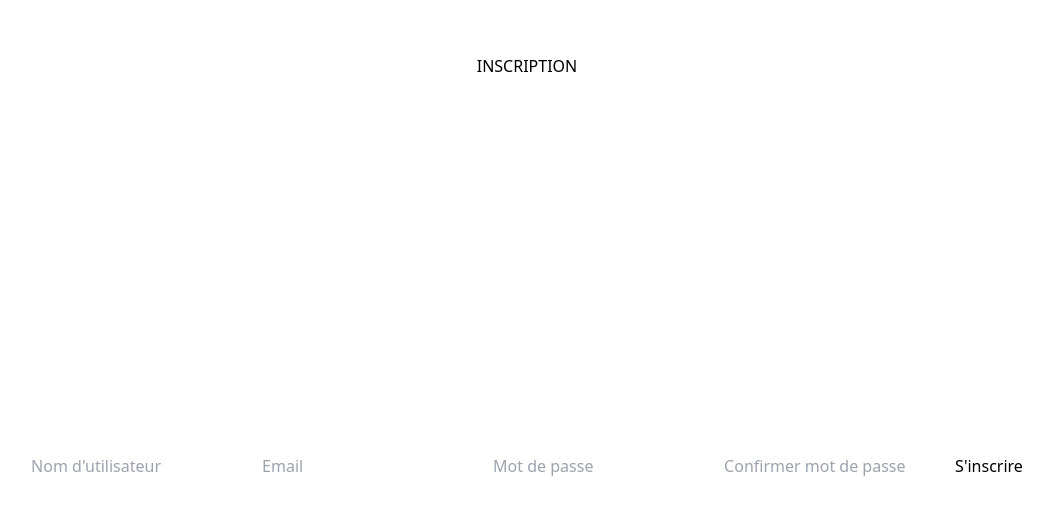
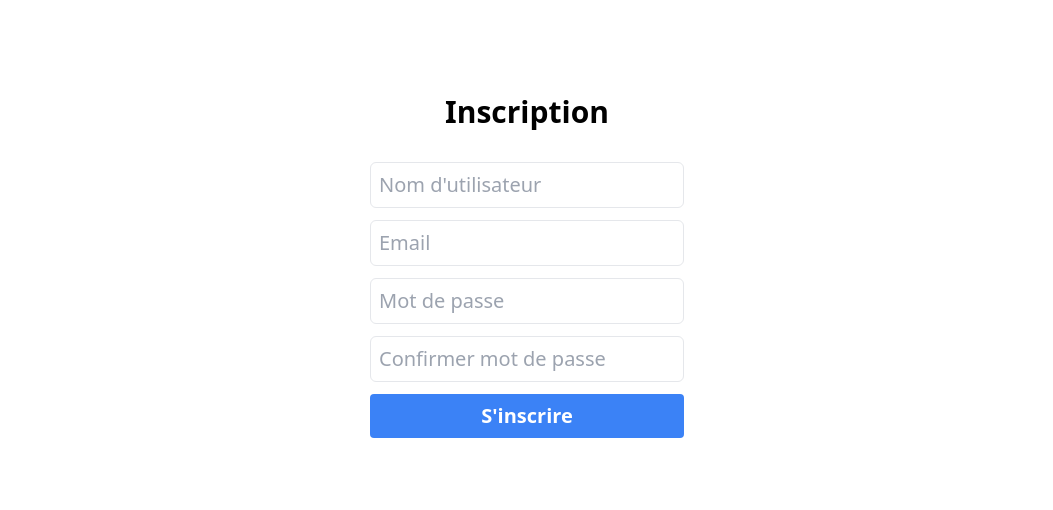
Before and after one commit to Paul-HenryN/projet-rabbitmq-groupe-7, a React (Vite) app in the folder frontend/: page /signup in a window 1280 px wide. Shown: the part 134-644 px from the top of the page, without its empty margins (113-1166 px from the left). Built offline with nearby package versions, Linux system fonts and the light colour scheme.

Commit message:
feat: add signup page styles

```diff
--- /dev/null
+++ b/frontend/src/components/button.tsx
@@ -0,0 +1,12 @@
+interface ButtonProps extends React.ButtonHTMLAttributes<HTMLButtonElement> {}
+
+export function Button({ className, children, ...rest }: ButtonProps) {
+  return (
+    <button
+      className={`bg-blue-500 hover:bg-blue-700 text-white font-bold py-2 px-4 rounded ${className}`}
+      {...rest}
+    >
+      {children}
+    </button>
+  );
+}
--- /dev/null
+++ b/frontend/src/components/form-error.tsx
@@ -0,0 +1,9 @@
+interface FormErrorProps extends React.HTMLAttributes<HTMLDivElement> {}
+
+export function FormError({ className, children, ...rest }: FormErrorProps) {
+  return (
+    <div className={`text-red-500 text-sm ${className}`} {...rest}>
+      {children}
+    </div>
+  );
+}
--- /dev/null
+++ b/frontend/src/components/input.tsx
@@ -0,0 +1,5 @@
+interface InputProps extends React.InputHTMLAttributes<HTMLInputElement> {}
+
+export function Input({ className, ...rest }: InputProps) {
+  return <input className={`border rounded-md p-2 ${className}`} {...rest} />;
+}
--- a/frontend/src/index.css
+++ b/frontend/src/index.css
@@ -1,3 +1,9 @@
 @tailwind base;
 @tailwind components;
 @tailwind utilities;
+
+@layer base {
+    h1 {
+        @apply text-3xl font-bold;
+    }
+}
--- a/frontend/src/pages/signup.tsx
+++ b/frontend/src/pages/signup.tsx
@@ -2,20 +2,25 @@ import { zodResolver } from "@hookform/resolvers/zod";
 import axios from "axios";
 import { useForm } from "react-hook-form";
 import { z } from "zod";
+import { Input } from "../components/input";
+import { Button } from "../components/button";
+import { FormError } from "../components/form-error";
 
 const formSchema = z
   .object({
-    username: z.string(),
-    email: z.string().email(),
-    password: z.string().min(6, {
+    username: z.string({ required_error: "Ce champ est obligatoire." }),
+    email: z.string({ required_error: "Ce champ est obligatoire." }).email(),
+    password: z.string({ required_error: "Ce champ est obligatoire." }).min(6, {
       message: "Votre mot de passe doit contenir au moins 6 caractères.",
     }),
-    passwordConfirmation: z.string().min(6),
+    passwordConfirmation: z
+      .string({ required_error: "Ce champ est obligatoire." })
+      .min(6),
   })
   .refine(
     ({ password, passwordConfirmation }) => password === passwordConfirmation,
     {
-      path: ["password"],
+      path: ["passwordConfirmation"],
       message: "Veuillez entrer le même mot de passe pour la confirmation.",
     }
   );
@@ -38,35 +43,66 @@ export function Signup() {
     console.log(response);
   };
   return (
-    <div className="grid place-items-center min-h-screen">
-      <h1>INSCRIPTION</h1>
-      <form onSubmit={form.handleSubmit(onSubmit)}>
-        <input
+    <main className="grid place-items-center min-h-screen text-xl">
+      <div className="flex flex-col items-center gap-8">
+        <h1>Inscription</h1>
+
+        <form
+          onSubmit={form.handleSubmit(onSubmit)}
+          className="flex flex-col gap-3"
+        >
+          <div>
+            {form.formState.errors.username && (
+              <FormError>{form.formState.errors.username.message}</FormError>
+            )}
+            <Input
               type="text"
               placeholder="Nom d'utilisateur"
               {...form.register("username")}
-        ></input>
-        <input
+            />
+          </div>
+
+          <div>
+            {form.formState.errors.email &&
+              form.formState.errors.email.message && (
+                <FormError>{form.formState.errors.email.message}</FormError>
+              )}
+            <Input
               type="email"
               placeholder="Email"
               {...form.register("email")}
-        ></input>
-        <input
+            />
+          </div>
+
+          <div>
+            {form.formState.errors.password &&
+              form.formState.errors.password.message && (
+                <FormError>{form.formState.errors.password.message}</FormError>
+              )}
+            <Input
               type="password"
               placeholder="Mot de passe"
               {...form.register("password")}
-        ></input>
-        {form.formState.errors.password &&
-          form.formState.errors.password.message && (
-            <p>{form.formState.errors.password.message}</p>
+            />
+          </div>
+
+          <div>
+            {form.formState.errors.passwordConfirmation &&
+              form.formState.errors.passwordConfirmation.message && (
+                <FormError>
+                  {form.formState.errors.passwordConfirmation.message}
+                </FormError>
               )}
-        <input
+            <Input
               type="password"
               placeholder="Confirmer mot de passe"
               {...form.register("passwordConfirmation")}
-        ></input>
-        <button type="submit">S'inscrire</button>
+            />
+          </div>
+
+          <Button type="submit">S'inscrire</Button>
         </form>
       </div>
+    </main>
   );
 }
```
Lines whose indentation alone changed are shown as unchanged.
